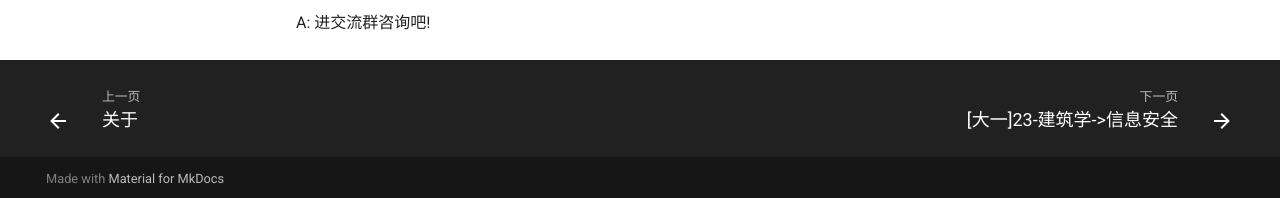
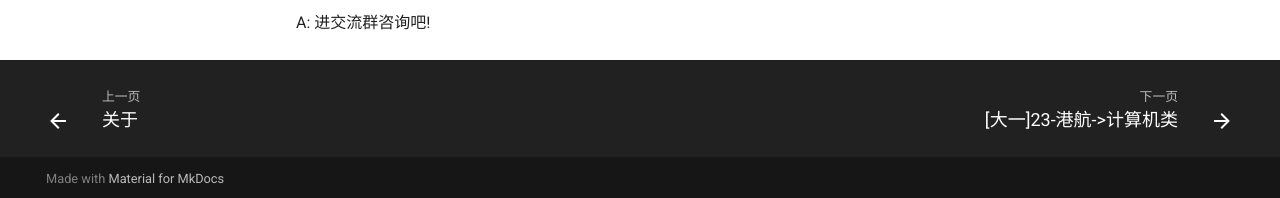
Before and after one commit to west2-online/fzu-run, an MkDocs documentation site: the page built from docs/change-major/README.md, in a window 1280 px wide and 1286 px high. Shown: the part 1085-1283 px from the top of the window. Built offline with MkDocs 1.6.1 and Material for MkDocs 9.7.7, drawn with Linux system fonts in a browser that asks for light colours; comment, search, counter and statistics services are not loaded.

Commit message:
Update mkdocs.yml

```diff
--- a/mkdocs.yml
+++ b/mkdocs.yml
@@ -8,6 +8,7 @@
     - 转专业:
         - change-major/README.md
         - 计算机:
+            - '[大一]23-港航->计算机类': change-major/cs/231206.md
             - '[大一]23-建筑学->信息安全': change-major/cs/231204-1.md
             - '[大一]23-车辆工程->计算机类': change-major/cs/231203-3.md
             - '[大一]23-土木->软件工程': change-major/cs/231203-2.md
```
